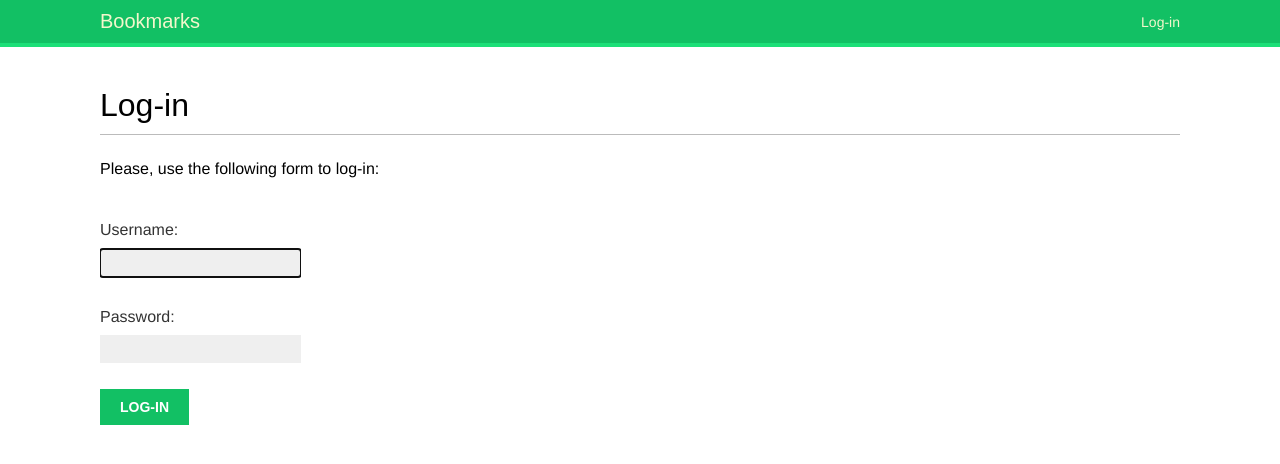
After one commit to smdsu/Bookmarks-workname-, a Django app: page /account/login/ in a window 1280 px wide. The commit adds this page. Shown: the top 464 px of the page. Run offline with Django 5.2, Linux system fonts and the light colour scheme; some web fonts are replaced.

Commit message:
Update templates for Django standart auth

```diff
--- a/account/templates/base.html
+++ b/account/templates/base.html
@@ -8,6 +8,30 @@
     <body>
         <div id="header">
             <span class="logo">Bookmarks</span>
+            {% if request.user.is_authenticated %}
+                <ul class="menu">
+                    <li {% if section == "dashboard" %}class="selected"{% endif %}>
+                        <a href="{% url "dashboard" %}">My dashboard</a>
+                    </li>
+                    <li {% if section == "images" %}class="selected"{% endif %}>
+                        <a href="#">Images</a>
+                    </li>
+                    <li {% if section == "people" %}class="selected"{% endif %}>
+                        <a href="#">People</a>
+                    </li>
+                </ul>
+            {% endif %}
+            <span class="user">
+                {% if request.user.is_authenticated %}
+                    Hello {{ request.user.first_name|default:request.user.username }},
+                    <form action="{% url 'logout' %}" method="post">
+                        <button type="submit">Logout</button>
+                        {% csrf_token %}
+                    </form>
+                {% else %}
+                    <a href="{% url 'login' %}">Log-in</a>
+                {% endif %}
+            </span>
         </div>
         <div id="content">
             {% block content %}
--- /dev/null
+++ b/account/templates/registration/login.html
@@ -0,0 +1,23 @@
+{% extends "base.html" %}
+
+{% block title %}Log-in{% endblock %}
+
+{% block content %}
+    <h1>Log-in</h1>
+    {% if form.errors %}
+        <p>
+            Your username and password didn't match.
+            Please try again.
+        </p>
+    {% else %}
+        <p>Please, use the following form to log-in:</p>
+    {% endif %}
+    <div class="login-form">
+        <form action="{% url 'login' %}" method="post">
+            {{ form.as_p }}
+            {% csrf_token %}
+            <input type="hidden" name="next" value="{{ next }}" />
+            <p><input type="submit" value="Log-in"></p>
+        </form>
+    </div>
+{% endblock %}
```
Also changed, not shown: account/templates/registration/logged_out.html (added, +11 -0 lines).
